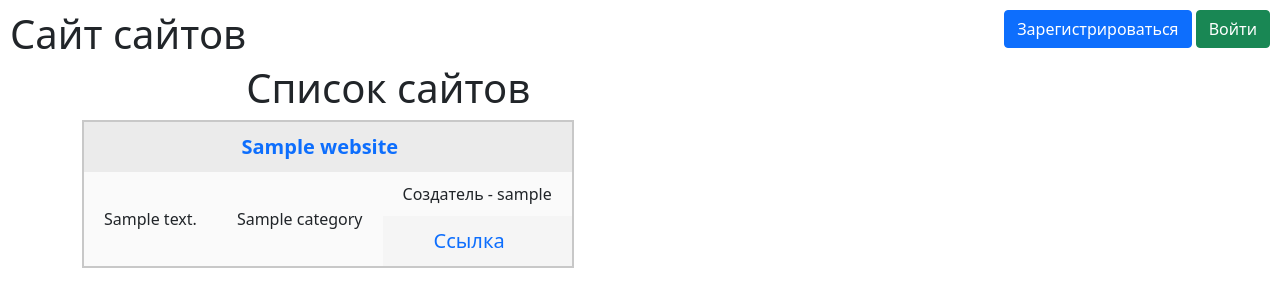
After one commit to Zakoruchka/Website, a Flask app: page / in a window 1280 px wide. The commit adds this page. Shown: the top 307 px of the page. Run offline with Flask 3, Linux system fonts and the light colour scheme; a database or web service that is not in the repository returns one stand-in record (values such as "Sample title"); data that the repository does not hold is empty.

Commit message:
HTML working

```diff
--- a/models/register_form.py
+++ b/models/register_form.py
@@ -8,4 +8,5 @@ class RegisterForm(FlaskForm):
     description = TextAreaField('Описание')
     email = EmailField('Почта', validators=[DataRequired()])
     password = PasswordField('Пароль', validators=[DataRequired()])
+    repeat = PasswordField('Повторить пароль', validators=[DataRequired()])
     submit = SubmitField('Зарегистрироваться')
--- a/server.py
+++ b/server.py
@@ -8,6 +8,7 @@ from models.login_form import LoginForm
 from models.register_form import RegisterForm
 from data.users import User
 from data.db_session import global_init, create_session
+from requests import get
 app = Flask(__name__)
 app.config['SECRET_KEY'] = 'yandexlyceum_secret_key'
 login_manager = LoginManager()
@@ -19,12 +20,23 @@ api.add_resource(WebsitesResource, '/api/websites/<int:website_id>')
 api.add_resource(WebsitesListResource, '/api/websites')
 api.add_resource(CategoriesResource, '/api/categories/<int:category_id>')
 api.add_resource(CategoriesListResource, '/api/categories')
+hostport = 'http://127.0.0.1:8080'
+users_api = '/api/users'
+websites_api = '/api/websites'
+categories_api = '/api/categories'
 
 
 @login_manager.user_loader
 def load_user(user_id):
     session = create_session()
     return session.query(User).get(user_id)
+
+
+@app.route('/')
+def main_window():
+    websites = get(hostport + websites_api).json()['websites']
+    print(websites)
+    return render_template('main_window.html', title='Главная страница', websites=websites)
 
 
 @app.route('/register', methods=['GET', 'POST'])
@@ -34,8 +46,7 @@ def register():
         if form.password.data == form.repeat.data:
             session = create_session()
             if not session.query(User).filter(User.email == str(form.email.data)).first():
-                us = User(email=form.email.data, name=form.name.data, surname=form.surname.data, age=form.age.data,
-                          position=form.position.data, speciality=form.speciality.data, address=form.address.data)
+                us = User(nickname=form.nickname.data, description=form.description.data, email=form.email.data)
                 us.set_password(form.password.data)
                 session.add(us)
                 session.commit()
--- a/static/css/style.css
+++ b/static/css/style.css
@@ -7,3 +7,28 @@
     margin-top: 10px;
     margin-right: 10px
 }
+
+table {
+  border-collapse: collapse;
+  border: 2px solid rgb(200,200,200);
+}
+
+td, th {
+  padding: 10px 20px;
+}
+
+th {
+  background-color: rgb(235,235,235);
+}
+
+td {
+  text-align: center;
+}
+
+tr:nth-child(even) td {
+  background-color: rgb(250,250,250);
+}
+
+tr:nth-child(odd) td {
+  background-color: rgb(245,245,245);
+}
--- a/templates/base.html
+++ b/templates/base.html
@@ -10,9 +10,9 @@
 </head>
 <body>
     <h1 class="leftstr">Сайт сайтов</h1>
-    <nav class="rr rightstr">
+    <nav class="rightstr">
         {%if current_user.is_authenticated%}
-            <a class="navbar-brand" href="/logout">{{current_user.name}}</a>
+            <a class="navbar-brand" href="/logout">{{current_user.nickname}}</a>
         {%else%}
             <p>
                 <a class="btn btn-primary " href="/register">Зарегистрироваться</a>
--- /dev/null
+++ b/templates/main_window.html
@@ -0,0 +1,19 @@
+{%extends "base.html"%}
+{%block content%}
+    <h1>Список сайтов</h1>
+    {%for i in websites%}
+        <table>
+            <tr>
+                <th colspan="3"><div align="center"><a class="navbar-brand" href="/{{i['name']}}">{{i['name']}}</a></div></th>
+            </tr>
+            <tr>
+                <td rowspan="2">{{i['description']}}</td>
+                <td rowspan="2">{%for j in i['categories']%}{{j['name']}}<br>{%endfor%}</td>
+                <td>Создатель - {{i['owner_user']['nickname']}}</td>
+            </tr>
+            <tr>
+                <td><a class="navbar-brand" href="/{{i['link']}}">Ссылка</a></td>
+            </tr>
+        </table>
+    {%endfor%}
+{%endblock%}
--- a/templates/register.html
+++ b/templates/register.html
@@ -7,7 +7,7 @@
             <p>
                 {{i.label}}<br>
                 {{i(class="form-control")}}<br>
-                {%for error in field.errors%}
+                {%for error in i.errors%}
                     <div class="alert alert-danger" role="alert">
                         {{error}}
                     </div>
```
Also changed, not shown: db/sites.db.
